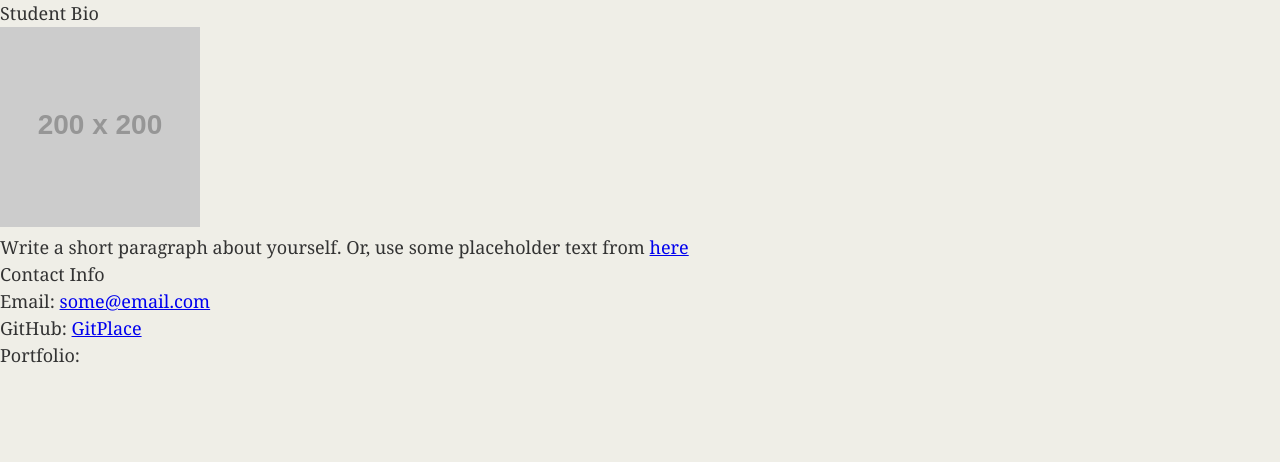
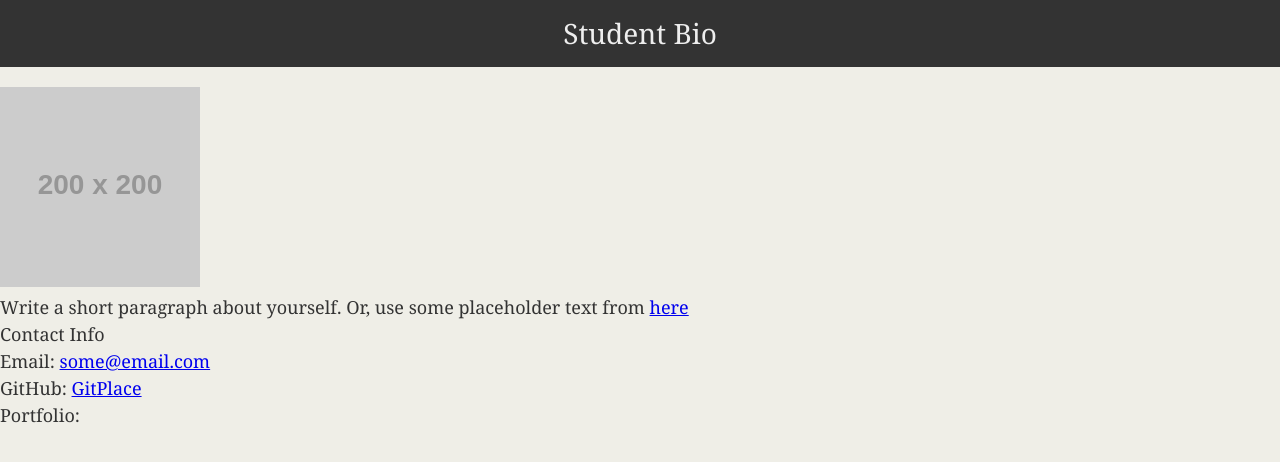
Before and after one commit to icedragon668/Restart, a plain HTML site: page Relative Paths/HTML/index.html in a window 1280 px wide. Drawn offline with Linux system fonts and the light colour scheme; placeholder pictures from the web are drawn by us.

Commit message:
adds css to header and h1 tags

```diff
--- a/Relative Paths/HTML/assets/style/main.css
+++ b/Relative Paths/HTML/assets/style/main.css
@@ -7,3 +7,17 @@ body {
     color: #333;
     background: #efeee7;
 }
+
+header {
+    background: #d21034;
+}
+
+h1 {
+    padding: 20px 0;
+    margin: 0;
+    margin-bottom: 20px;
+    font-size: 28px;
+    color: #eee;
+    text-align: center;
+    background: #333;
+}
```
